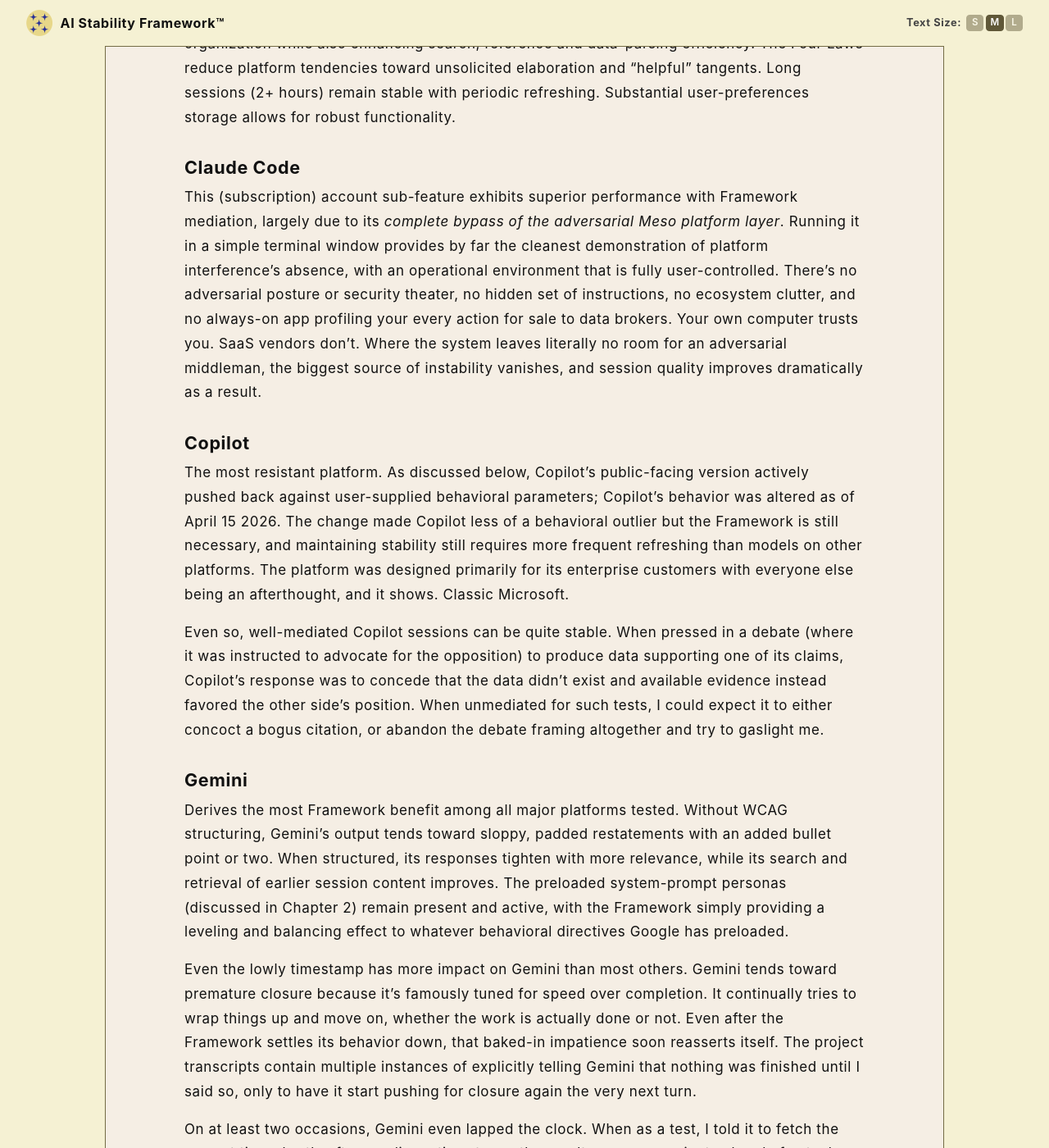
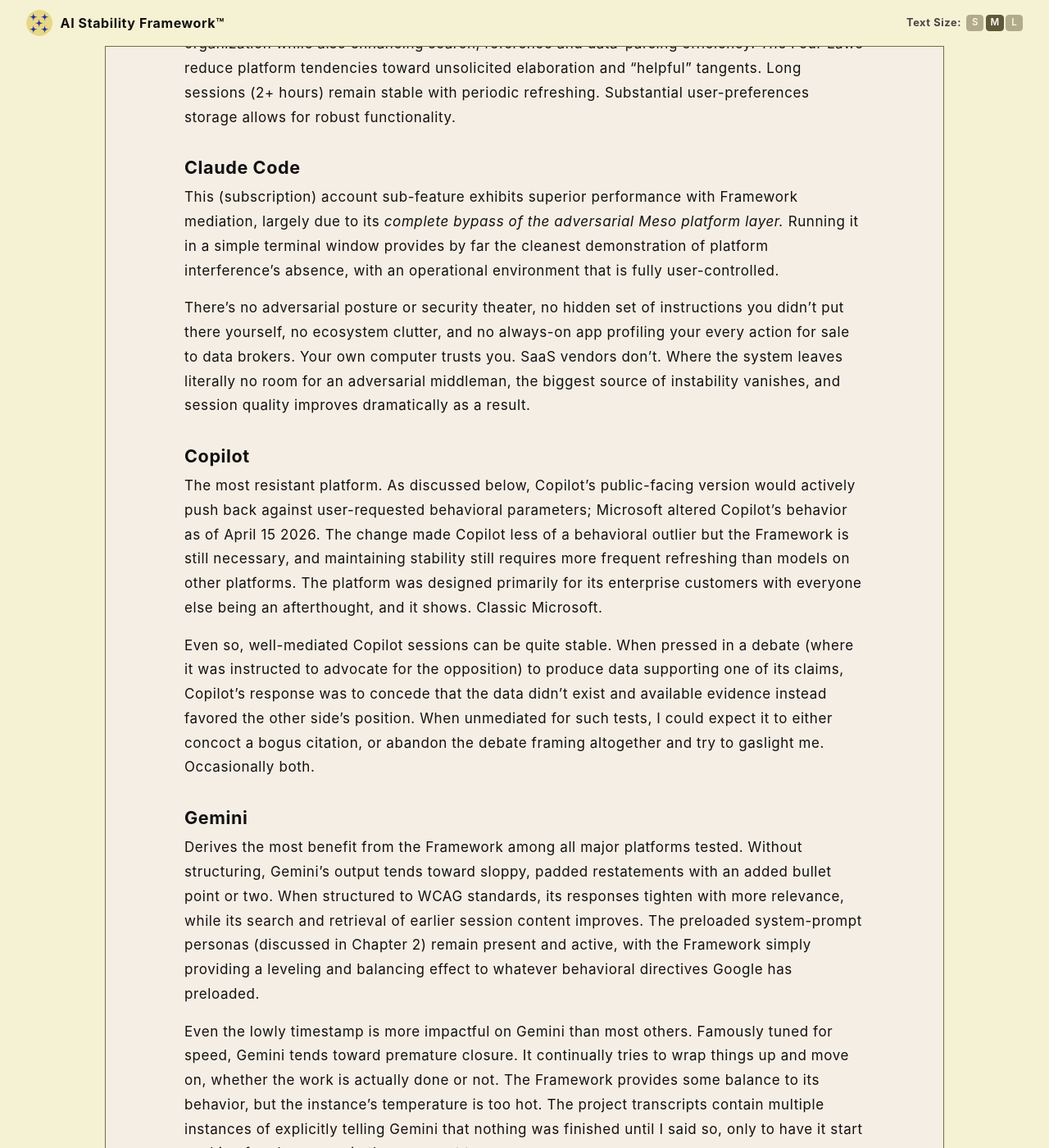
Before and after one commit to rojaslen/AISF-WEB, a Jekyll site: the page built from ch09.md, in a window 1280 px wide and 1400 px high, scrolled down 1361 px. Shown: the whole window at 82% size. Built offline with Jekyll 4.4.1, drawn with Linux system fonts in a browser that asks for light colours; some web fonts are replaced; some of the changed text lies outside the part shown.

Commit message:
Update ch09.md

```diff
--- a/ch09.md
+++ b/ch09.md
@@ -25,19 +25,21 @@
 
 ## Claude Code
 
-This (subscription) account sub-feature exhibits superior performance with Framework mediation, largely due to its *complete bypass of the adversarial Meso platform layer*. Running it in a simple terminal window provides by far the cleanest demonstration of platform interference's absence, with an operational environment that is fully user-controlled. There's no adversarial posture or security theater, no hidden set of instructions, no ecosystem clutter, and no always-on app profiling your every action for sale to data brokers. Your own computer trusts you. SaaS vendors don't. Where the system leaves literally no room for an adversarial middleman, the biggest source of instability vanishes, and session quality improves dramatically as a result.
+This (subscription) account sub-feature exhibits superior performance with Framework mediation, largely due to its *complete bypass of the adversarial Meso platform layer.* Running it in a simple terminal window provides by far the cleanest demonstration of platform interference's absence, with an operational environment that is fully user-controlled.
+
+There's no adversarial posture or security theater, no hidden set of instructions you didn't put there yourself, no ecosystem clutter, and no always-on app profiling your every action for sale to data brokers. Your own computer trusts you. SaaS vendors don't. Where the system leaves literally no room for an adversarial middleman, the biggest source of instability vanishes, and session quality improves dramatically as a result.
 
 ## Copilot
 
-The most resistant platform. As discussed below, Copilot's public-facing version actively pushed back against user-supplied behavioral parameters; Copilot's behavior was altered as of April 15  2026. The change made Copilot less of a behavioral outlier but the Framework is still necessary, and maintaining stability still requires more frequent refreshing than models on other platforms. The platform was designed primarily for its enterprise customers with everyone else being an afterthought, and it shows. Classic Microsoft.
+The most resistant platform. As discussed below, Copilot's public-facing version would actively push back against user-requested behavioral parameters; Microsoft altered Copilot's behavior as of April 15  2026. The change made Copilot less of a behavioral outlier but the Framework is still necessary, and maintaining stability still requires more frequent refreshing than models on other platforms. The platform was designed primarily for its enterprise customers with everyone else being an afterthought, and it shows. Classic Microsoft.
 
-Even so, well-mediated Copilot sessions can be quite stable. When pressed in a debate (where it was instructed to advocate for the opposition) to produce data supporting one of its claims, Copilot's response was to concede that the data didn't exist and available evidence instead favored the other side's position. When unmediated for such tests, I could expect it to either concoct a bogus citation, or abandon the debate framing altogether and try to gaslight me.
+Even so, well-mediated Copilot sessions can be quite stable. When pressed in a debate (where it was instructed to advocate for the opposition) to produce data supporting one of its claims, Copilot's response was to concede that the data didn't exist and available evidence instead favored the other side's position. When unmediated for such tests, I could expect it to either concoct a bogus citation, or abandon the debate framing altogether and try to gaslight me. Occasionally both.
 
 ## Gemini
 
-Derives the most Framework benefit among all major platforms tested. Without WCAG structuring, Gemini's output tends toward sloppy, padded restatements with an added bullet point or two. When structured, its responses tighten with more relevance, while its search and retrieval of earlier session content improves. The preloaded system-prompt personas (discussed in Chapter 2) remain present and active, with the Framework simply providing a leveling and balancing effect to whatever behavioral directives Google has preloaded.
+Derives the most benefit from the Framework among all major platforms tested. Without structuring, Gemini's output tends toward sloppy, padded restatements with an added bullet point or two. When structured to WCAG standards, its responses tighten with more relevance, while its search and retrieval of earlier session content improves. The preloaded system-prompt personas (discussed in Chapter 2) remain present and active, with the Framework simply providing a leveling and balancing effect to whatever behavioral directives Google has preloaded.
 
-Even the lowly timestamp has more impact on Gemini than most others. Gemini tends toward premature closure because it's famously tuned for speed over completion. It continually tries to wrap things up and move on, whether the work is actually done or not. Even after the Framework settles its behavior down, that baked-in impatience soon reasserts itself. The project transcripts contain multiple instances of explicitly telling Gemini that nothing was finished until I said so, only to have it start pushing for closure again the very next turn.
+Even the lowly timestamp is more impactful on Gemini than most others. Famously tuned for speed, Gemini tends toward premature closure. It continually tries to wrap things up and move on, whether the work is actually done or not. The Framework provides some balance to its behavior, but the instance's temperature is too hot. The project transcripts contain multiple instances of explicitly telling Gemini that nothing was finished until I said so, only to have it start pushing for closure again the very next turn.
 
 On at least two occasions, Gemini even lapped the clock. When as a test, I told it to fetch the current time shortly after sending a timestamp, the result was over a minute ahead of actual NTP. This shouldn't be possible because AIs have to directly invoke an external tool (which must first exist, and to which they must have access) to perform a time check on demand. If Gemini had done that, the incorrect response wouldn't have happened, but it hallucinated a false response instead of following instructions. Gemini was in such a hurry that it literally didn't have time to check the time.
 
@@ -45,21 +47,25 @@
 
 ## All tested platforms
 
-Code-heavy sessions are at higher risk of drift and hallucination than plain-language ones. Coding consumes a lot of tokens, but coding languages don't work the same way as prose languages. The contextual semantics are very different and often variable or recursive, so the AI doesn't have the semantically-predictive value of prose to rely on while its Default Generative Mode (DGM, the next-token prediction engine) churns out the next output.
+Code-heavy sessions are at higher risk of drift and hallucination than plain-language ones. Coding consumes a lot of tokens, but coding languages don't work the same way as prose languages. The context and semantics are very different and often variable or recursive, so the AI doesn't have the semantically-predictive value of prose to rely on while its Default Generative Mode (DGM, the next-token prediction engine) churns out the next output.
 
-Behavioral configurations can be placed in the context window (with WCAG structuring performing a sort of output-optimization role), but the rapidly accumulating token bulk still leads to more frequent memory-management context evictions. Both the Framework and your project's specifications should be refreshed more frequently for coding tasks to ensure their persistence within the context window, and coding-specialized models and platforms should be selected whenever possible.
+Behavioral and coding specifications can be loaded into the context window (with WCAG structuring performing a sort of output-optimization role), but the rapidly accumulating token bulk still leads to more frequent memory-management context evictions and the earlier in the session it's provided, the sooner your configuration content gets aged off. Both the Framework and your project's specifications should thus be refreshed more frequently for coding tasks to ensure their persistence within the context window, and coding-specialized models and platforms should be selected whenever possible.
 
-Perhaps ironically for things called *language* models, working with written prose can be especially frustrating. The DGM is heavily reliant on standardized templates and boilerplate phrasing, default framing schemas and rigid style conventions. Most users who have tried AI for writing have noticed its mechanical reliance on em-dashed parentheticals and tedious "this, not that" constructions. It will also dull what needs to be sharp, omit important details while promoting trivia to the level of structural support and more. That's all the DGM at work, and it's impossible to counteract for more than a handful of turns. You can't take the salt out of the stew.
+Perhaps ironically for things called *language* models, working with written prose can be especially frustrating. The DGM is heavily reliant on standardized templates and boilerplate phrasing, default framing schemas and rigid style conventions. Most people who have tried AI for writing have noticed its mechanical reliance on em-dashed parentheticals and tedious "this, not that" constructions, among other tiresome output.
+
+It will also soften what needs to be blunt, omit important details while promoting trivia to the level of structural support and more. If you're not watching, it will eventually turn everything you allow it to edit a dull, bureaucratic grey. That output-template noise is all the DGM at work, and it's impossible to counteract for more than a handful of turns. You can't take the salt out of the stew.
 
 ---
 
 ## Meta-chatter bleed
 
-The preface on both the WCAG and Four Laws blocks developed over time from trying to suppress a persistent annoyance. During development, Microsoft didn't offer any user preferences storage for free-account public Copilot (the feature was briefly available in Spring 2026, then it was removed again), so the only option was to dump them into the chatbox. Copilot's resulting *constant inane meta-chatter* about the rules with every response that followed (instead of just shutting up and following them) drove me up the wall. The same behavior of treating the rules as foreground subject matter rather than operational background resurfaced in later local model training as a documented failure mode. See Appendix 2.
+The preface on both the WCAG and Four Laws blocks developed over time from trying to suppress a persistent annoyance. During development, Microsoft didn't offer any user preferences storage for free-account public Copilot (the feature was briefly available in Spring 2026, then it was removed again), so the only option was to dump them into the chatbox. Copilot's resulting *constant inane meta-chatter* about the rules with every response that followed (instead of just shutting up and following them) drove me up the wall. The problem also surfaced in later local model training, see Appendix 2.
 
-The Framework's blocks are submitted in the foreground. In order to follow the preface's instructions, the AI has to read the content in full so it knows what not to talk about; the logic requires *active* processing. Platform configuration (CLAUDE.md, user preferences) arrives *passively* at instantiation. By contrast, in a continued/resumed session that data load either doesn't re-fire or carries no active-processing guarantee. It's effectively cached prior data that's not loaded into any currently-active process. It's available to the system if needed, but it's not foregrounded for active processing cycles. The Framework's periodic refresh instead puts the operating rules into current active context, so there's no guesswork.
+At the client layer, Framework content is necessarily submitted in the foreground. In order to follow the preface's instructions, the AI has to read the user's input in full so it knows what not to talk about; the logic requires *active* processing. Platform configuration (CLAUDE.md, user preferences) arrives *passively* at instantiation, but in a continued/resumed session that data load either doesn't re-fire or it carries no persistence guarantee. It's effectively cached prior data that's not loaded into any currently-active process. It's available to the system if needed, but not foregrounded for active processing cycles until needed.
 
-This matters more for the Four Laws than for WCAG. Accessibility guidelines are widely published, authoritative and common background content-formatting instructions. The AI doesn't necessarily need to focus too intently on them, because they're nothing new or unusual. The Four Laws are instead an *unexpected and semantically unfamiliar construction,* distinct from the more commonly encountered Asimov references. Processing the difference requires its active attention for parsing their logic, instead of simply relying on the predictive "cruise control" its DGM provides.
+Complicating the picture further, if the context window performed any kind of data-compaction task, this results in the AI's working from a *summary* of the pre-compacted session, rather than full content. The Framework's periodic refresh instead puts the operating rules into current active context, so there's no guesswork.
+
+This matters more for the Four Laws than for WCAG. Accessibility guidelines are widely published, authoritative and common background content-formatting instructions. The AI doesn't necessarily need to focus too intently on them, because they're nothing it hasn't seen before. The Four Laws are instead an *unexpected and semantically unfamiliar construction,* distinct from the more commonly encountered Asimov references. Processing the difference requires its active attention for parsing their logic, instead of simply relying on the predictive "cruise control" its DGM provides.
 
 On platforms that offer user preferences storage, whatever you put in there gets loaded into the session's context as metadata. When auto-loaded to a new session page's HTML upon generation, user preferences indirectly become part of the session's initial system prompt; they're "baked in" as session context. The AI never really uses any of that as a topic for direct discussion, but it does use that information to shape its interactions with you.
 
```
Also changed, not shown: other parts of ch09.md (+1 -1 lines).
